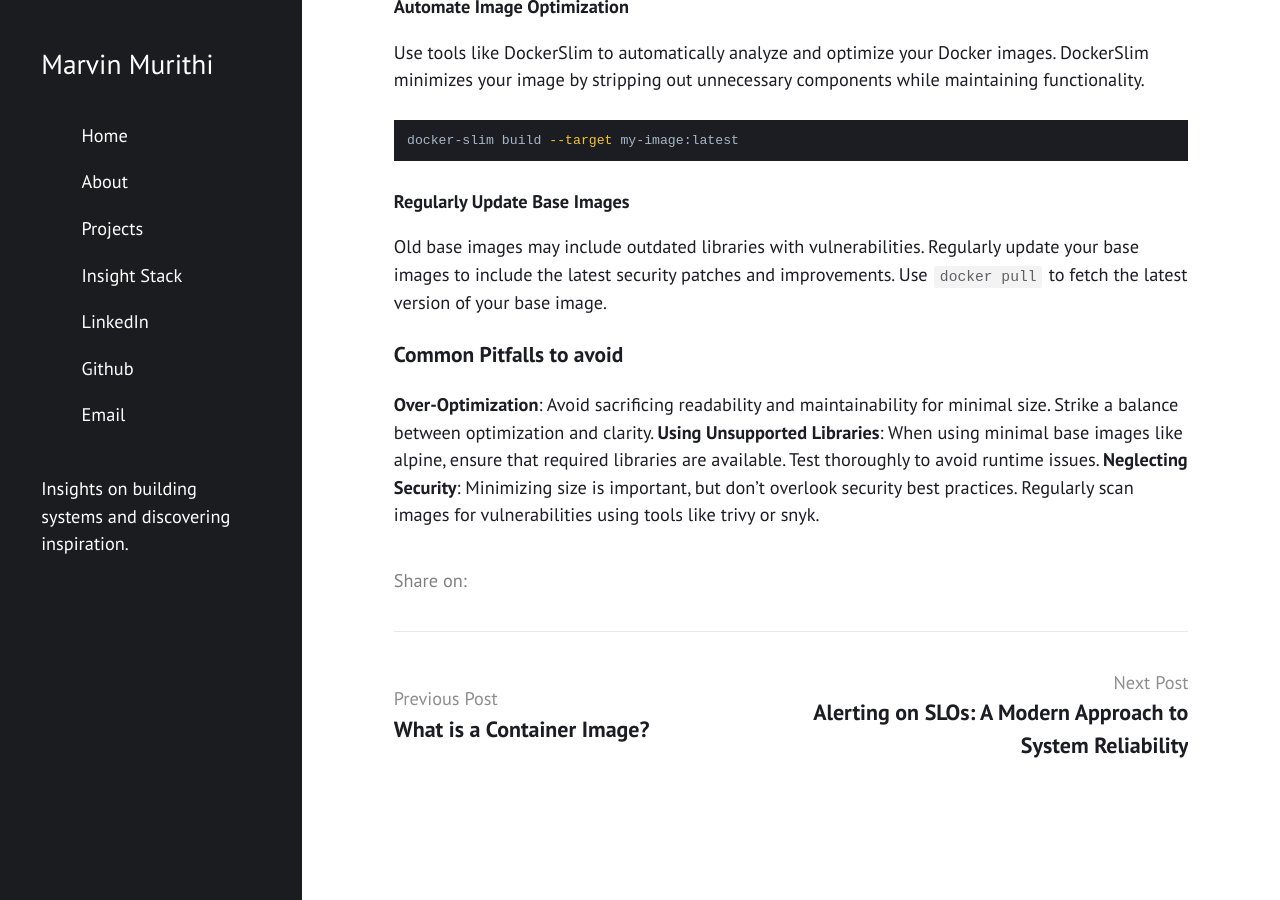
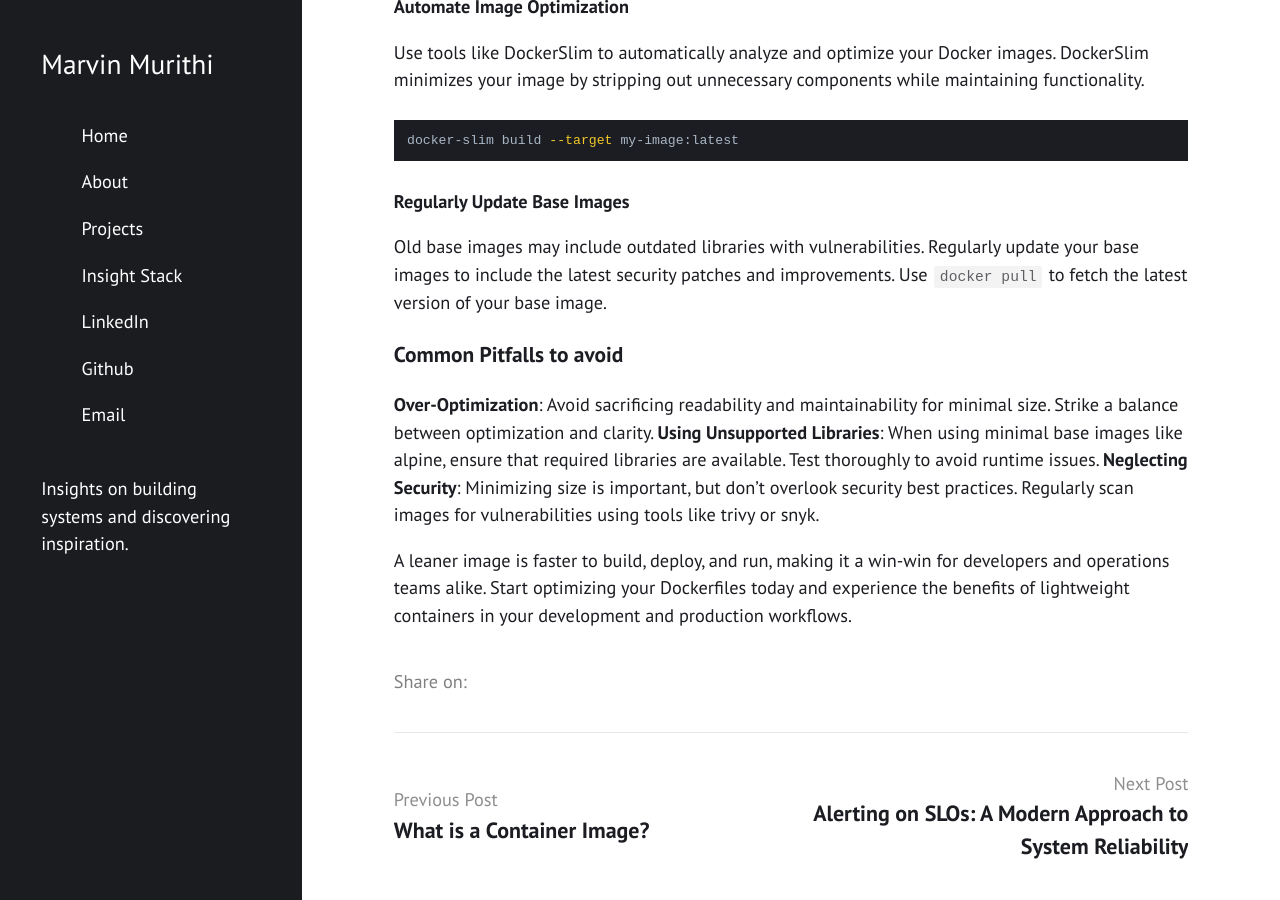
Before and after one commit to rimubytes/marvin, a Jekyll site: the page built from _posts/2023-12-23-docker-images.md, in a window 1280 px wide and 900 px high, scrolled down 3107 px. Built offline with Jekyll 4.4.1, drawn with Linux system fonts in a browser that asks for light colours; nearby versions of some CDN libraries; library files that are not in the unit come from our copies.

Commit message:
docs(blog): refine conclusion on the benefits of lightweight containers

```diff
--- a/_posts/2023-12-23-docker-images.md
+++ b/_posts/2023-12-23-docker-images.md
@@ -137,3 +137,5 @@ Old base images may include outdated libraries with vulnerabilities. Regularly u
 **Over-Optimization**: Avoid sacrificing readability and maintainability for minimal size. Strike a balance between optimization and clarity.
 **Using Unsupported Libraries**: When using minimal base images like alpine, ensure that required libraries are available. Test thoroughly to avoid runtime issues.
 **Neglecting Security**: Minimizing size is important, but don’t overlook security best practices. Regularly scan images for vulnerabilities using tools like trivy or snyk.
+
+A leaner image is faster to build, deploy, and run, making it a win-win for developers and operations teams alike. Start optimizing your Dockerfiles today and experience the benefits of lightweight containers in your development and production workflows.
```
